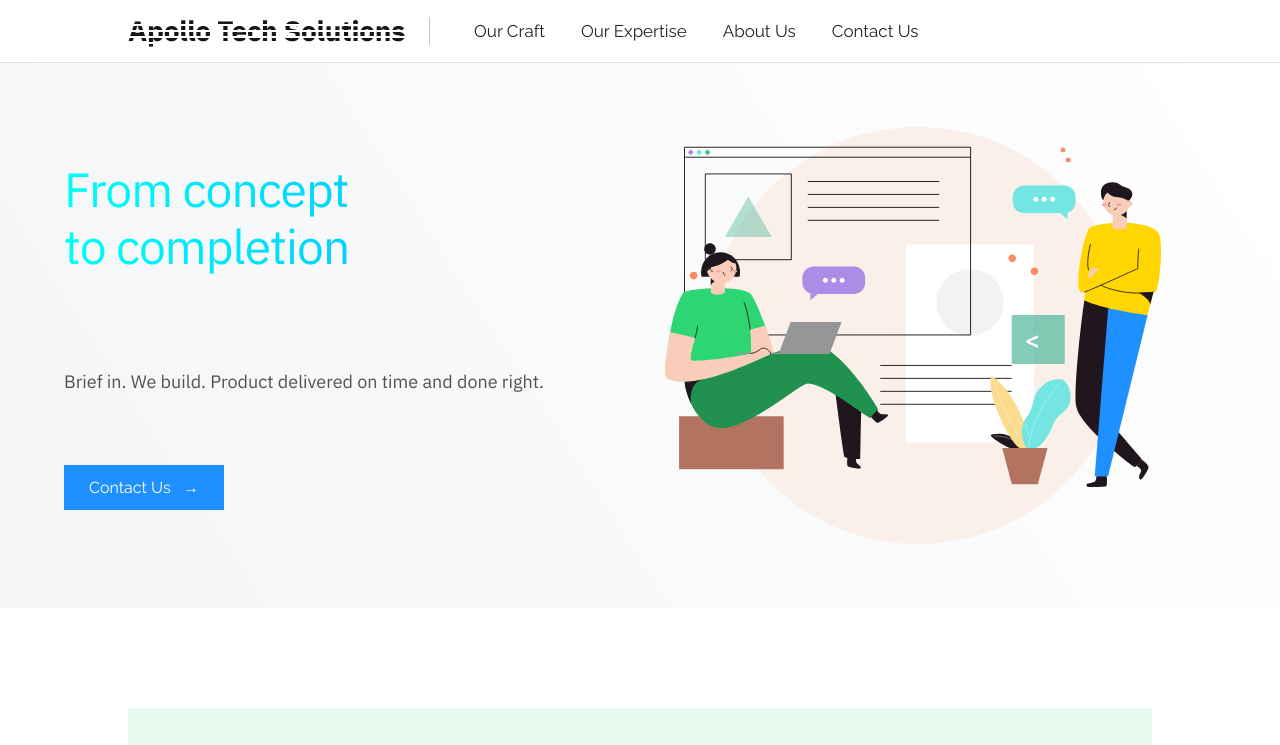
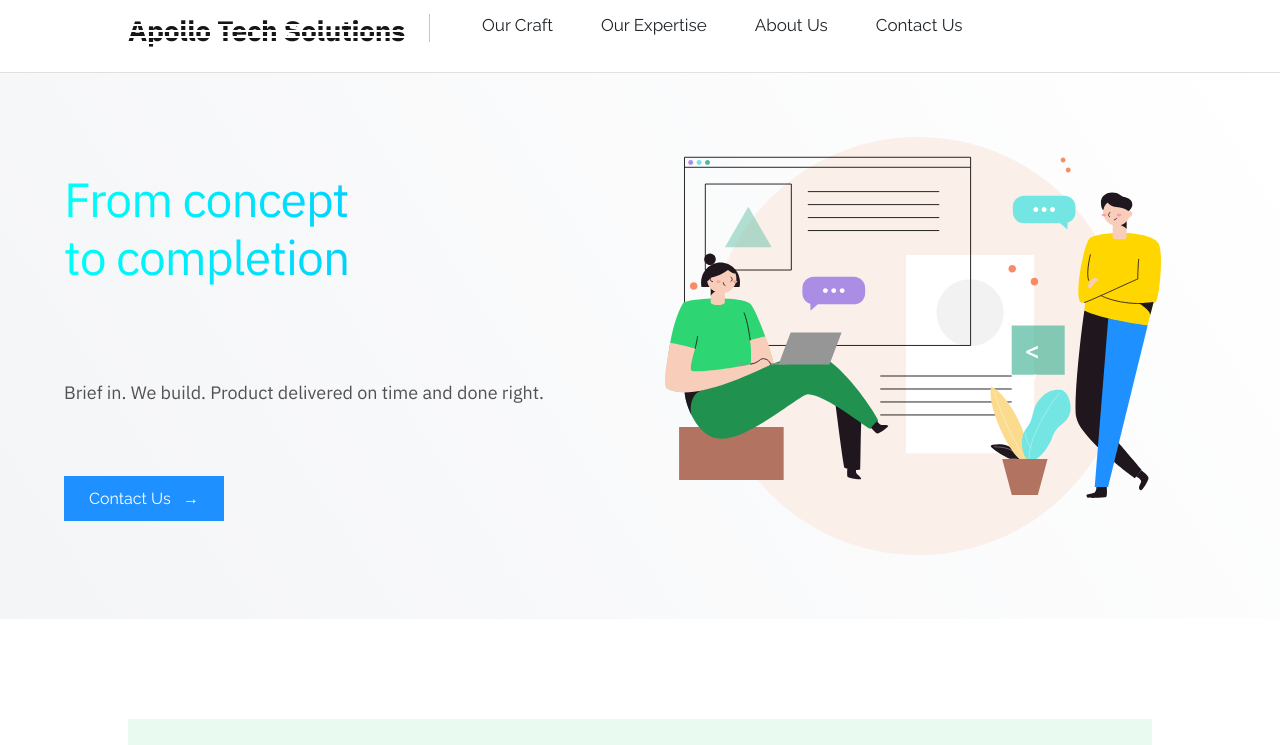
Before and after one commit to childhood2/company-website, a React (Create React App) app: page / in a window 1280 px wide. Shown: the top 745 px of the page. Built offline with nearby package versions, Linux system fonts and the light colour scheme.

Commit message:
hover range

```diff
--- a/src/styles/NavigationBar.scss
+++ b/src/styles/NavigationBar.scss
@@ -17,17 +17,17 @@
   display: flex;
   list-style: none;
   height: 100%;
-  align-items: center;
-  gap: 4px;
+  align-items: stretch;
+  gap: 0;
 }
 
 .navbar__all {
   display: flex;
-  height: 100%;
+  min-height: 44px;
   width: 80%;
   max-width: 1200px;
   margin: auto;
-  align-items: center;
+  align-items: stretch;
 }
 
 .navbar__logo {
@@ -73,14 +73,20 @@
   flex-shrink: 0;
 }
 
+.navbar__links li {
+  display: flex;
+}
+
 .navbar__link {
   color: #212529;
   text-decoration: none;
   font-size: 17px;
   font-weight: 500;
-  margin-left: 0;
   line-height: 22px;
-  padding: 8px 16px;
+  padding: 0 24px;
+  display: flex;
+  align-items: center;
+  height: 100%;
   transition: background 0.2s ease;
   cursor: pointer;
   border-radius: 0;
```
